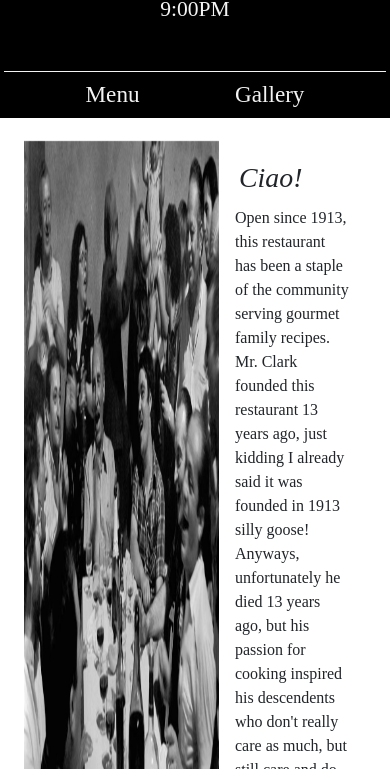
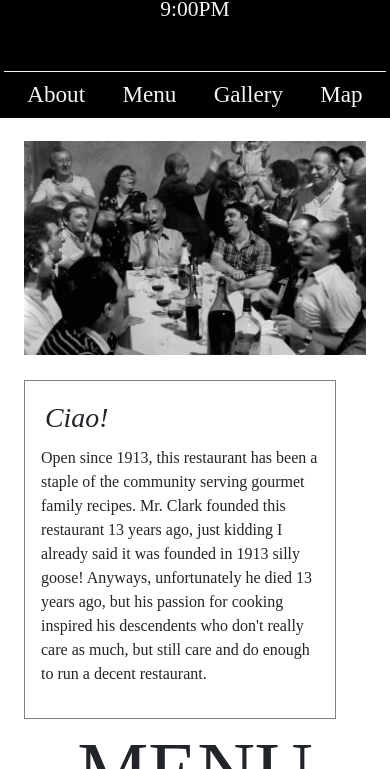
Before and after one commit to CarloSalvatici/restaurant-beauty-masters-supplies, a Svelte app: page / in a window 390 px wide. Shown: the part 419-1188 px from the top of the page. Built offline with nearby package versions, Linux system fonts and the light colour scheme; no server answers; a web font is replaced by a local one.

Commit message:
worked on sticky nav and added map

```diff
--- a/src/App.svelte
+++ b/src/App.svelte
@@ -6,12 +6,16 @@
 	import Menu from './sections/Menu.svelte'
 	import Gallery from './sections/Gallery.svelte'
 	import About from './sections/About.svelte'
+	import Lower from './sections/Lower.svelte'
 
 	const url = 'https://carlo-web.herokuapp.com/api/accounts'
+
+	let scrollY
 
 	let menuData = localMenuData
 	let galleryData = []
 	let aboutData = localAboutData
+	let navStickyPos = 1000;
 
 	onMount(async () => {
 		try {
@@ -23,18 +27,18 @@
 		} catch(err) {
 			console.log(err)
 		}
+		navStickyPos = document.getElementById("nav").offsetTop
 	})
 
-	let sections = {
-		"About": 0,
-		"Menu": 0,
-		"Gallery": 0
-	}
-	const scrollToSection = (s) => {
-		sections[s]
+	const scrollToSection = (id) => {
+		console.log(id)
+		scrollY = document.getElementById(id).offsetTop - 140
 	}
 
 </script>
+
+<svelte:window bind:scrollY={scrollY}/>
+
 
 <main>
 	<header class="pt-5 px-1">
@@ -47,16 +51,22 @@
 			<h4 class=""><a target="_blank" and rel="noopener noreferrer" href="https://goo.gl/maps/RU3PW9xjWJwV444F7">1234 SW 1st St, Gainesville, FL</a></h4>
 		</address>
 		<h4 class="">Dine In or Carry Out from 11:00AM - 9:00PM</h4>
-		<nav class="mt-5">
-			<button on:click={() => {scrollToSection("Menu")}}>
+		<nav id="nav" class="mt-5 {scrollY >= navStickyPos ? 'sticky' : ''}">
+			<button on:click={() => {scrollToSection("about")}}>
+				<h3 class="p-2 mb-0">About</h3>
+			</button>
+			<button on:click={() => {scrollToSection("menu")}}>
 				<h3 class="p-2 mb-0">Menu</h3>
 			</button>
-			<button on:click={() => {scrollToSection("Gallery")}}>
+			<button on:click={() => {scrollToSection("gallery")}}>
 				<h3 class="p-2 mb-0">Gallery</h3>
+			</button>
+			<button on:click={() => {scrollToSection("lower")}}>
+				<h3 class="p-2 mb-0">Map</h3>
 			</button>
 		</nav>
 	</header>
-	<div class="px-3 pb-3 content">
+	<div class="px-3 pb-3 content {scrollY >= navStickyPos ? 'sticky-content-padding' : ''}">
 		<div class="section-label">
 
 		</div>
@@ -65,6 +75,8 @@
 		<Menu menuData={menuData}/>
 		<h1 class="section-title"></h1>
 		<Gallery galleryData={galleryData}/>
+		<h1 class="section-title"></h1>
+		<Lower />
 	</div>
 </main>
 
@@ -124,6 +136,7 @@
 		display: flex;
 		justify-content: space-evenly;
 		border-top: 1px solid #F3F3F3;
+		z-index: 10;
 	}
 
 	nav > button {
@@ -137,6 +150,16 @@
 		background: rgba(255, 255, 255, 0.192);
 		transition: .1s all;
 	}
+	/* .sticky {
+		position: fixed;
+		top: 0;
+		left: 0;
+		width: 100vw;
+		background: black;
+	}
+	.sticky-content-padding {
+		padding-top: calc(47px + 2.5em);
+	} */
 
 	.title-text {
 		display: inline-block;
--- a/src/sections/About.svelte
+++ b/src/sections/About.svelte
@@ -2,24 +2,26 @@
     export let aboutData
     import { onMount } from 'svelte'
 
-    let scrollY
+    $: innerWidth = 0
+    $: scrollY = 0
     let about_txt
     onMount(async () => {
         about_txt = document.getElementById("about-scroll-id")
+        document.addEventListener("scroll", scrollParagraph)
 	})
 
     const scrollParagraph = () => {
-        console.log("YOYOYOyoyo")
-        about_txt.style.transform = translateY(scrollY*.2)
+        console.log(scrollY)
+        about_txt.style.transform = "translatex(-30px) translateY(" + (scrollY*(-.25) + 100) + "px)"
     }
 </script>
 
-<svelte:window bind:scrollY={scrollY} />
+<svelte:window bind:scrollY={scrollY} bind:innerWidth={innerWidth} />
 
-<main>
-    <div class="about p-2">
-        <img class="about-img" src="images/italian-family.jpg" alt="gif" />
-        <div on:scroll={scrollParagraph} class="about-text p-3" id="about-scroll-id">
+<main id="about">
+    <div class="about p-2  {innerWidth <= 1100 ? 'mb-6' : ''}">
+        <img class="about-img" src="images/italian-family.jpg" alt="gif"/>
+        <div class="about-text p-3" id="about-scroll-id">
             <h1 class="p-1"><i>Ciao!</i></h1>
             <p>{aboutData.mainParagraph}</p>
         </div>
@@ -29,17 +31,19 @@
 <style>
     .about {
         display: flex;
-        transform-style: preserve-3d;
     }
     .about-img {
         width: 50vw;
+        height: fit-content;
+        z-index: 0;
     }
     .about-text {
         min-height: 0;
         height: 100%;
         background: #ffffff;
-        transform: translate(-30px, 0px);
-        transform: translateZ(-10px);
+        transform: translate(-30px, 100px);
+        border: 1px solid grey;
+        z-index: 2;
     }
     .about-text > h1 {
         text-align: left;
@@ -48,4 +52,23 @@
         text-align: left;
         font-size: 1em;
     }
+    .mb-6 {
+        margin-bottom: 80px;
+    }
+    /* Below 800px*/
+	@media (max-width: 800px) {
+        .about {
+            display: block;
+        }
+        .about-img {
+            width: 100%;
+            height: auto;
+            overflow: hidden;
+            z-index: 0;
+        }
+        .about-text{
+            margin-left: 30px;
+            margin-top: -75px;
+        }
+    }
 </style>
--- a/src/sections/Gallery.svelte
+++ b/src/sections/Gallery.svelte
@@ -13,7 +13,7 @@
 </script>
 
 <main>
-    <div class="gallery">
+    <div id="gallery" class="gallery">
 		<!--Main loop for showing the list of images-->
         {#each galleryData as imageData}
             <button on:click={() => {enlargeImage(imageData)}} class="gallery-image">
--- /dev/null
+++ b/src/sections/Lower.svelte
@@ -0,0 +1,27 @@
+<script>
+    export let galleryData
+
+	let enlargeBool = false
+	let enlargedImage
+	const enlargeImage = (imageData) => {
+		enlargedImage = {
+			URL: imageData.URL,
+			name: imageData.name
+		}
+		enlargeBool = true
+	}
+</script>
+
+<main>
+    <div id="lower" class="lower">
+		<!--Main loop for showing the list of images-->
+        <iframe title="Restaurant Location" src="https://www.google.com/maps/embed?pb=!1m14!1m12!1m3!1d13876.026461110398!2d-82.356038!3d29.603493949999997!2m3!1f0!2f0!3f0!3m2!1i1024!2i768!4f13.1!5e0!3m2!1sen!2sus!4v1689519842942!5m2!1sen!2sus" style="border:0;" allowfullscreen="" loading="lazy" referrerpolicy="no-referrer-when-downgrade"></iframe>
+    </div>
+</main>
+
+<style>
+    .lower > iframe {
+        width: 100%;
+		height: 75vh;
+    }
+</style>
--- a/src/sections/Menu.svelte
+++ b/src/sections/Menu.svelte
@@ -20,7 +20,7 @@
 <svelte:window bind:innerWidth />
 
 <main>
-    <div class="menu">
+    <div id="menu" class="menu">
         <div class="menu-category-titles">
             {#if innerWidth < 700}
                 <button class="mc-toggle py-1 px-3" on:click={mcToggle}>
```
